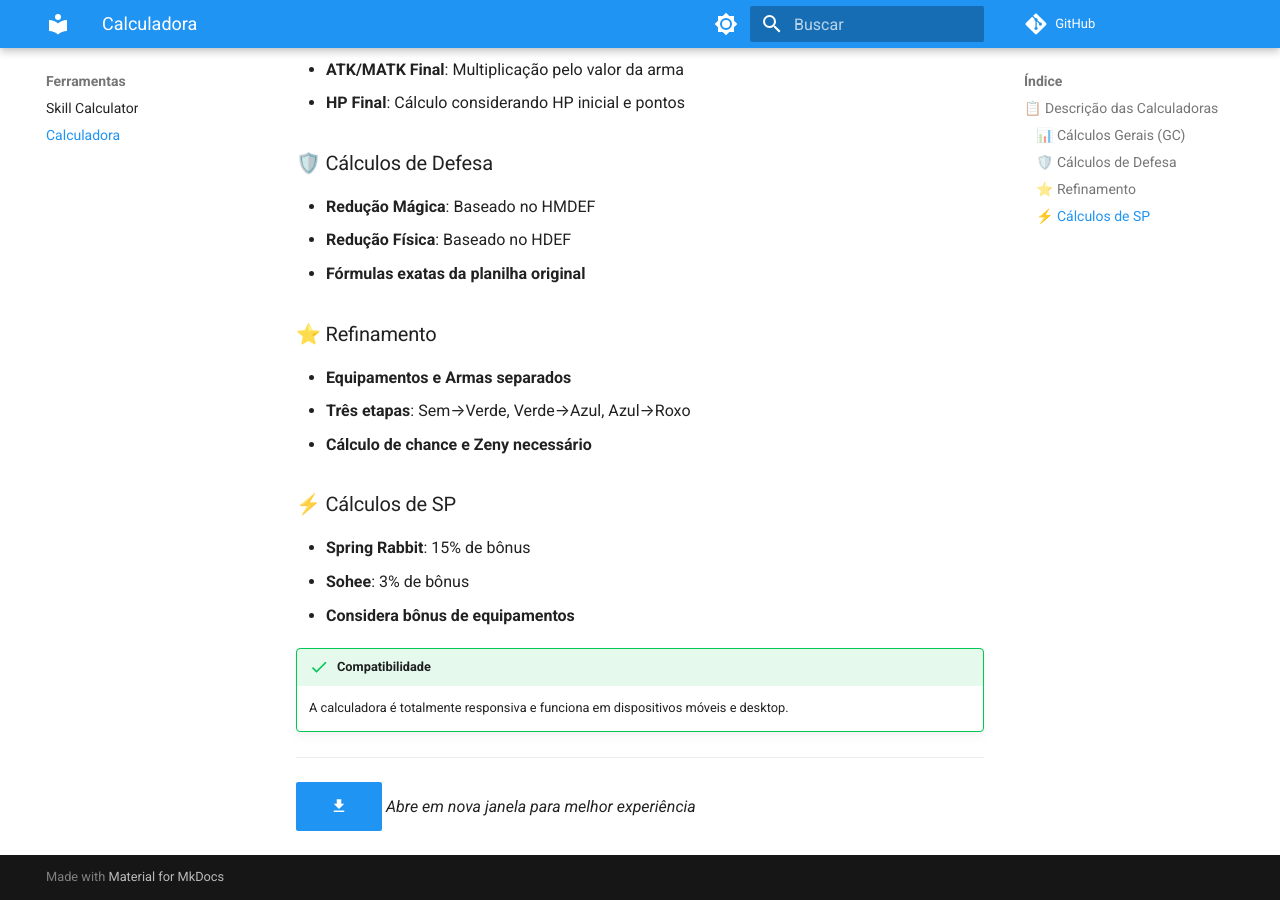
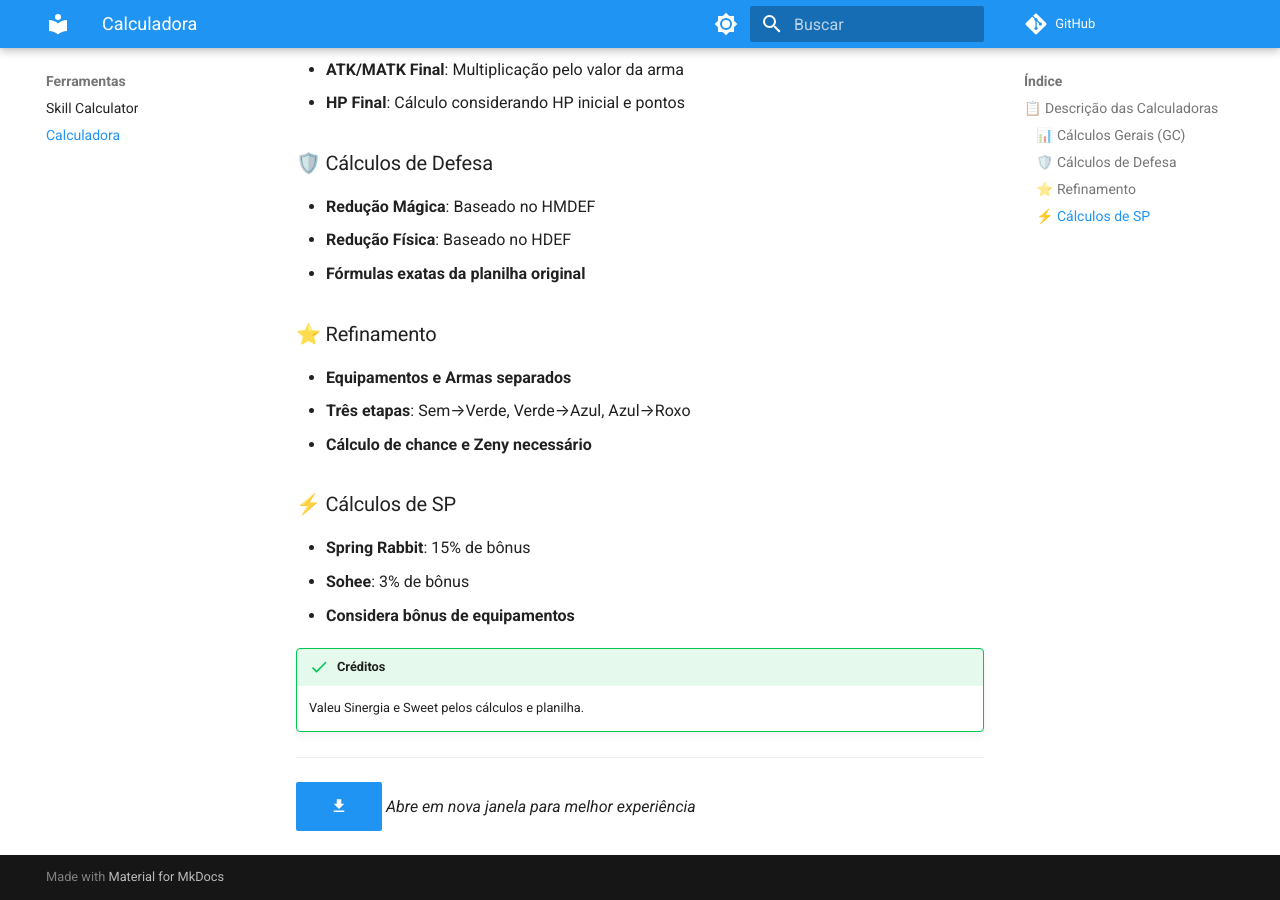
Before and after one commit to mythofyggdrasil/mythofyggdrasil.github.io, an MkDocs documentation site: the page built from docs/tools/calculadora.md, in a window 1280 px wide and 900 px high, scrolled down 997 px. Built offline with MkDocs 1.6.1 and Material for MkDocs 9.7.7, drawn with Linux system fonts in a browser that asks for light colours; comment, search, counter and statistics services are not loaded.

Commit message:
Update calculadora.md

```diff
--- a/docs/tools/calculadora.md
+++ b/docs/tools/calculadora.md
@@ -55,8 +55,8 @@
 - **Considera bônus de equipamentos**
 
 <div class="admonition success" markdown="1">
-<p class="admonition-title">Compatibilidade</p>
-A calculadora é totalmente responsiva e funciona em dispositivos móveis e desktop.
+<p class="admonition-title">Créditos</p>
+Valeu Sinergia e Sweet pelos cálculos e planilha.
 </div>
 
 ---
```
